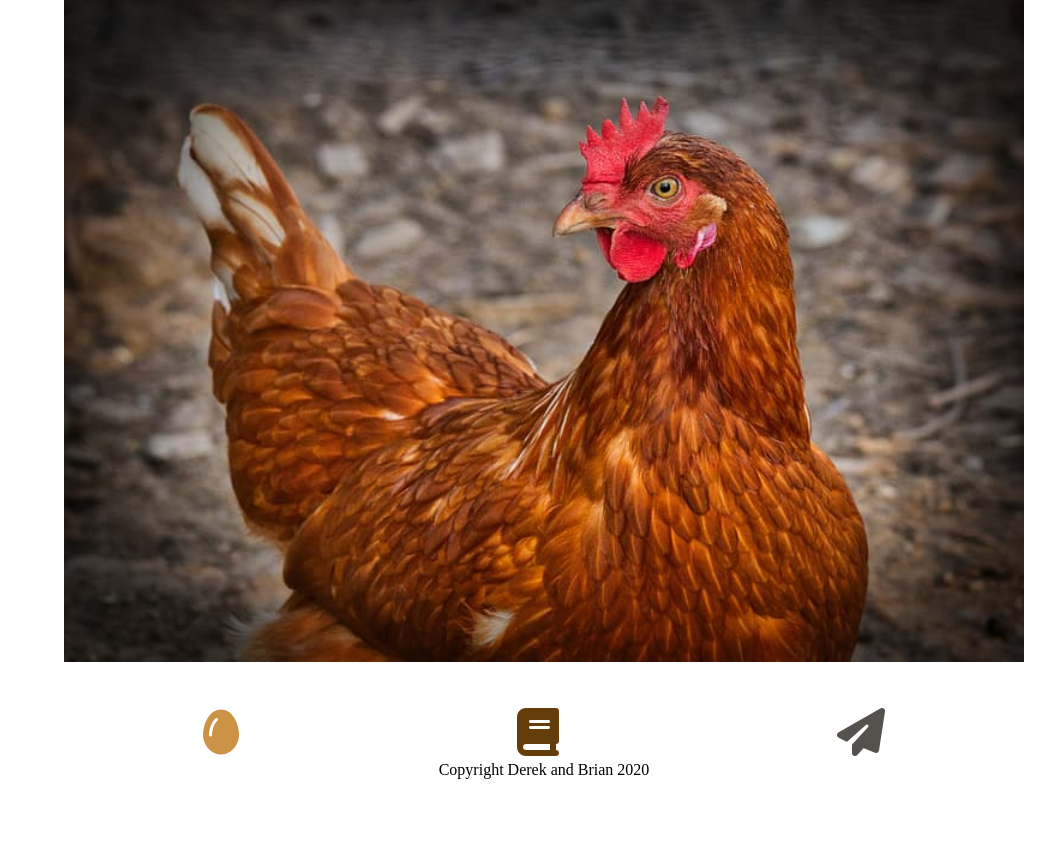
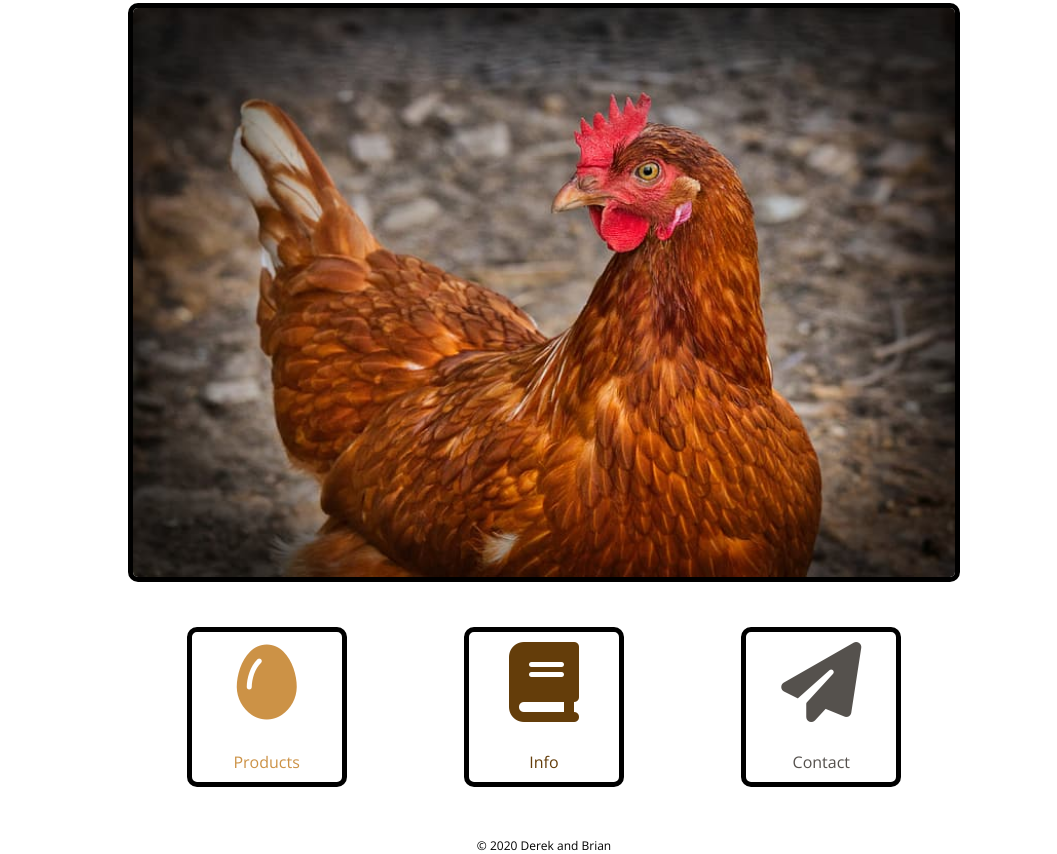
Before and after one commit to ticet11/Eggz, a plain HTML site: page index.html in a window 1280 px wide. Shown: the part 160-1014 px from the top of the page, without its empty margins (96-1153 px from the left). Before the commit the page ends 939 px from the top, so only its background shows below. Drawn offline with nearby package versions, Linux system fonts and the light colour scheme; a web font is replaced by a local one.

Commit message:
Styled image boxes and nav links

```diff
--- a/index.html
+++ b/index.html
@@ -3,9 +3,12 @@
     <head>
         <meta charset="UTF-8" />
         <meta name="viewport" content="width=device-width, initial-scale=1.0" />
-        <script src="https://kit.fontawesome.com/e6aadad199.js" crossorigin="anonymous"></script>
+        <script
+            src="https://kit.fontawesome.com/e6aadad199.js"
+            crossorigin="anonymous"
+        ></script>
 
-        <link rel="stylesheet" href="style.css">
+        <link rel="stylesheet" href="style.css" />
 
         <title>Eggz.com</title>
     </head>
@@ -21,26 +24,44 @@
                     <a href="#" class="nav-link">Info</a>
                     <a href="#" class="nav-link">Contact</a>
                 </div>
+                <a href="#" class="toggle" id="navHamburger">
+                    <i class="fas fa-bars"></i>
+                </a>
             </div>
             <div class="content-wrapper">
                 <div class="welcome-wrapper">
                     <h1>
-                        Welcome
+                        Howdy, this is <span style="font-family: 'Fahkwang', sans-serif;">Eggz</span>.
                     </h1>
                 </div>
                 <div class="hero-wrapper">
                     <div class="slide-show-wrapper">
-                        <img src="images/chikinpicture.jpg" alt="">
+                        <img src="images/chikinpicture.jpg" alt="" />
                     </div>
                     <div class="image-box-wrapper">
-                        <a class="egg" href="#"><div class="image-box"><i class="fas fa-egg"></i></div></a>
-                        <a class="book" href="#"><div class="image-box"><i class="fas fa-book"></i></div></a>
-                        <a class="plane" href="#"><div class="image-box"><i class="fas fa-paper-plane"></i></div></a>
+                        <div class="image-box egg-box">
+                            <a class="egg" href="#"
+                                ><i class="fas fa-egg"></i>
+                                <p>Products</p>
+                            </a>
+                        </div>
+                        <div class="image-box book-box">
+                            <a class="book" href="#"
+                                ><i class="fas fa-book"></i>
+                                <p>Info</p>
+                            </a>
+                        </div>
+                        <div class="image-box plane-box">
+                            <a class="plane" href="#"
+                                ><i class="fas fa-paper-plane"></i>
+                                <p>Contact</p>
+                            </a>
+                        </div>
                     </div>
                 </div>
             </div>
             <footer>
-                Copyright Derek and Brian 2020
+                &copy; 2020 Derek and Brian
             </footer>
         </div>
     </body>
--- a/style.css
+++ b/style.css
@@ -1,5 +1,22 @@
+/* @import url('https://fonts.googleapis.com/css2?family=Be+Vietnam:wght@300&display=swap'); */
+@import url('https://fonts.googleapis.com/css2?family=Fahkwang&family=Open+Sans&display=swap');
+
+html {
+    -webkit-box-sizing: border-box;
+    -moz-box-sizing: border-box;
+    box-sizing: border-box;
+  }
+  *, *:before, *:after {
+    -webkit-box-sizing: inherit;
+    -moz-box-sizing: inherit;
+    box-sizing: inherit;
+    }
+
 body {
     margin: 0;
+    /* font-family: 'Be Vietnam', sans-serif; */
+    font-family: 'Open Sans', sans-serif;
+
 }
 
 .container {
@@ -13,14 +30,16 @@ body {
     justify-content: space-between;
     align-items: center;
     width: 80vw;
+
 }
 
 .links-wrapper {
     margin: 10px;
+
 }
 
 .links-wrapper a {
-    font-size: 1.5em;
+    font-size: 1em;
     font-weight: 600;
     text-decoration: none;
     color: black;
@@ -31,9 +50,19 @@ body {
     border-radius: 10px;
 }
 
+.links-wrapper a:hover {
+    background-color: #643d0a;
+    color: white;
+}
+
 .logo-wrapper h1 {
     margin: 0;
     padding: 20px 0 20px 0;
+    font-family: 'fahkwang', sans-serif;
+}
+
+.navigation-wrapper > .toggle {
+    display: none;
 }
 
 .content-wrapper {
@@ -45,23 +74,103 @@ body {
     padding-right: 10vw;
 }
 
+.container > .content-wrapper > .hero-wrapper {
+    width: 65vw;
+}
+
 .container > .content-wrapper > .hero-wrapper img {
-    width: 75vw;
+    width: 100%;
+    border: 5px solid black;
+    border-radius: 10px;
 }
 
 .container > .content-wrapper > .hero-wrapper > .image-box-wrapper {
     display: flex;
     justify-content: space-around;
-    font-size: 3em;
+    font-size: 5em;
     margin-top: 40px;
 }
 
-.container > .content-wrapper > .hero-wrapper > .image-box-wrapper > .egg {
-    color: rgb(204, 146, 70);
+.container > .content-wrapper > .hero-wrapper > .image-box-wrapper p {
+    font-size: 1rem;
+
 }
-.container > .content-wrapper > .hero-wrapper > .image-box-wrapper > .book {
-    color: rgb(100, 61, 10);
+
+.container > .content-wrapper > .hero-wrapper > .image-box-wrapper > .image-box {
+    display: flex;
+    justify-content: center;
+    align-items: center;
+    text-align: center;
+    border: 5px solid black;
+    border-radius: 10px;
+    width: 2em;
+    height: 2em;
 }
-.container > .content-wrapper > .hero-wrapper > .image-box-wrapper > .plane {
-    color: rgb(85, 81, 77);
+
+.container > .content-wrapper > .hero-wrapper > .image-box-wrapper > .image-box > .egg {
+    color: #cc9246;
+    text-decoration: none;
+    width: 100%;
 }
+
+.container > .content-wrapper > .hero-wrapper > .image-box-wrapper > .image-box > .egg:hover {
+    color: white;
+}
+
+.container > .content-wrapper > .hero-wrapper > .image-box-wrapper > .egg-box:hover {
+    background-color: #cc9246;
+}
+
+.container > .content-wrapper > .hero-wrapper > .image-box-wrapper > .image-box > .book {
+    color: #643d0a;
+    text-decoration: none;
+    width: 100%;
+}
+
+.container > .content-wrapper > .hero-wrapper > .image-box-wrapper > .image-box > .book:hover {
+    color: white;
+}
+
+.container > .content-wrapper > .hero-wrapper > .image-box-wrapper > .book-box:hover {
+    background-color: #643d0a;
+}
+
+.container > .content-wrapper > .hero-wrapper > .image-box-wrapper > .image-box > .plane {
+    color: #55514d;
+    text-decoration: none;
+    width: 100%;
+}
+
+.container > .content-wrapper > .hero-wrapper > .image-box-wrapper > .plane-box:hover {
+    background-color: #55514d;
+}
+
+.container > .content-wrapper > .hero-wrapper > .image-box-wrapper > .image-box > .plane:hover {
+    color: white;
+}
+
+.container footer {
+    margin-top: 50px;
+    font-size: .75em;
+  }
+
+  @media only screen and (max-width: 768px) {
+    .navigation-wrapper {
+        height: 60px;
+        align-items: flex-start;
+    }
+
+    .links-wrapper {
+        display: flex;
+        flex-direction: column;
+        z-index: 1;
+
+    }
+
+  }
+
+  @media only screen and (min-width: 769px) {
+    .navigation-wrapper > .toggle {
+        display: none;
+    }
+  }
```
